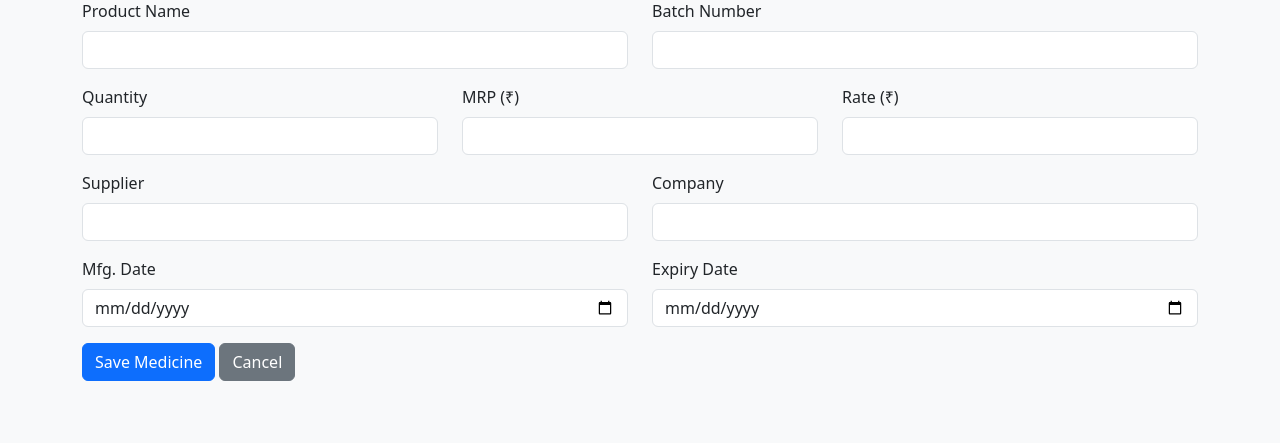
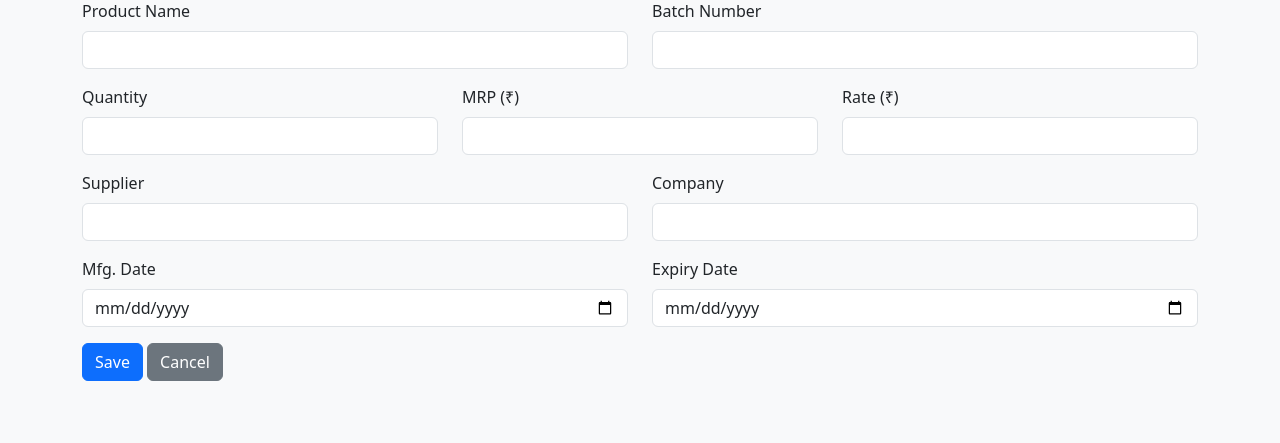
Before and after one commit to PrasadGhadge2211/PharmaApp, a Flask app: page /general/add in a window 1280 px wide. Shown: the part 143-586 px from the top of the page. Run offline with Flask 3, Linux system fonts and the light colour scheme; some libraries are stand-ins or nearby versions.

Commit message:
Update add.html

```diff
--- a/pharmacy_app/templates/general/add.html
+++ b/pharmacy_app/templates/general/add.html
@@ -94,7 +94,7 @@
   </div>
 
   <div class="mb-3">
-    <button type="submit" class="btn btn-primary">Save Medicine</button>
+    <button type="submit" class="btn btn-primary">Save</button>
     <a href="{{ url_for('inventory') }}" class="btn btn-secondary">Cancel</a>
   </div>
 </form>
```
